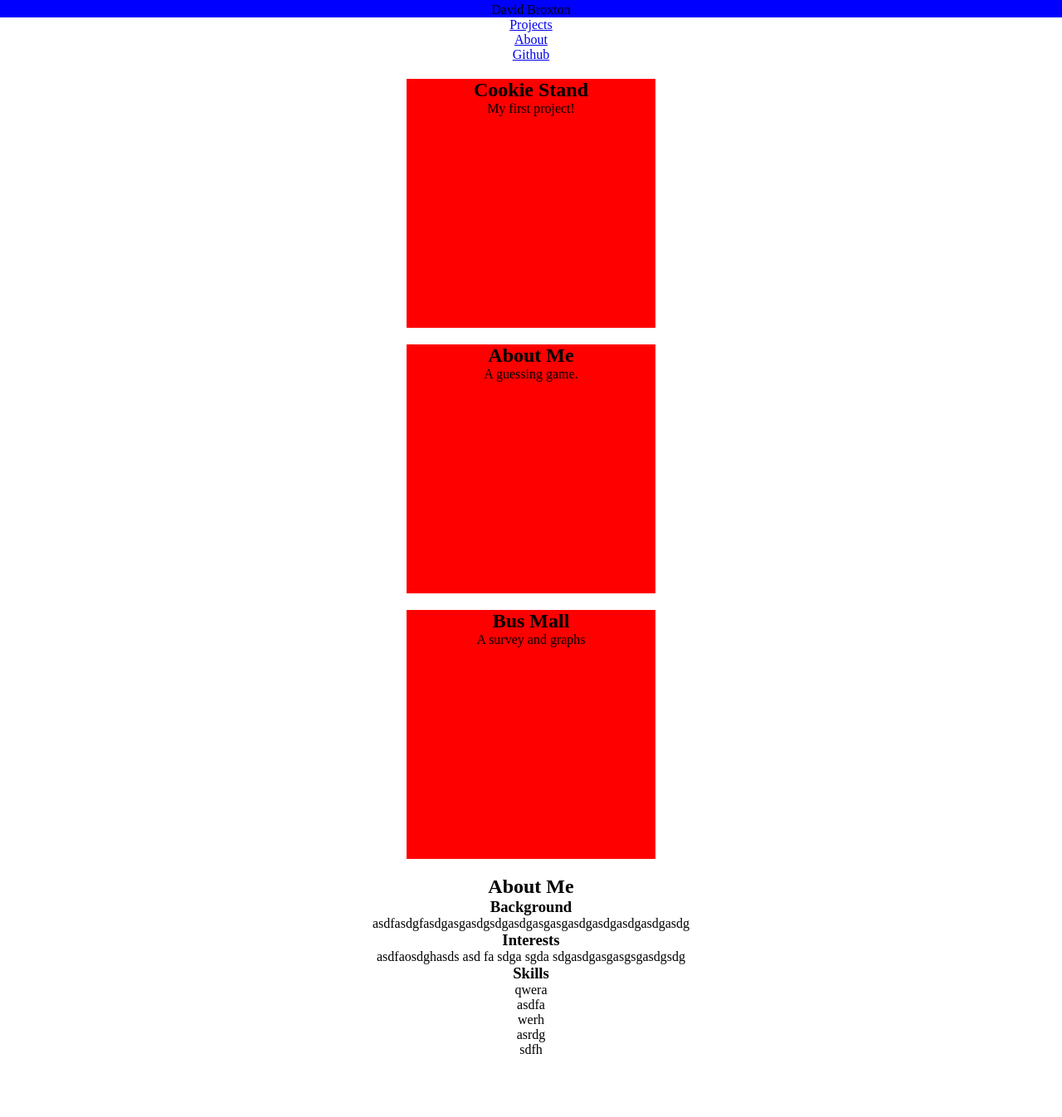
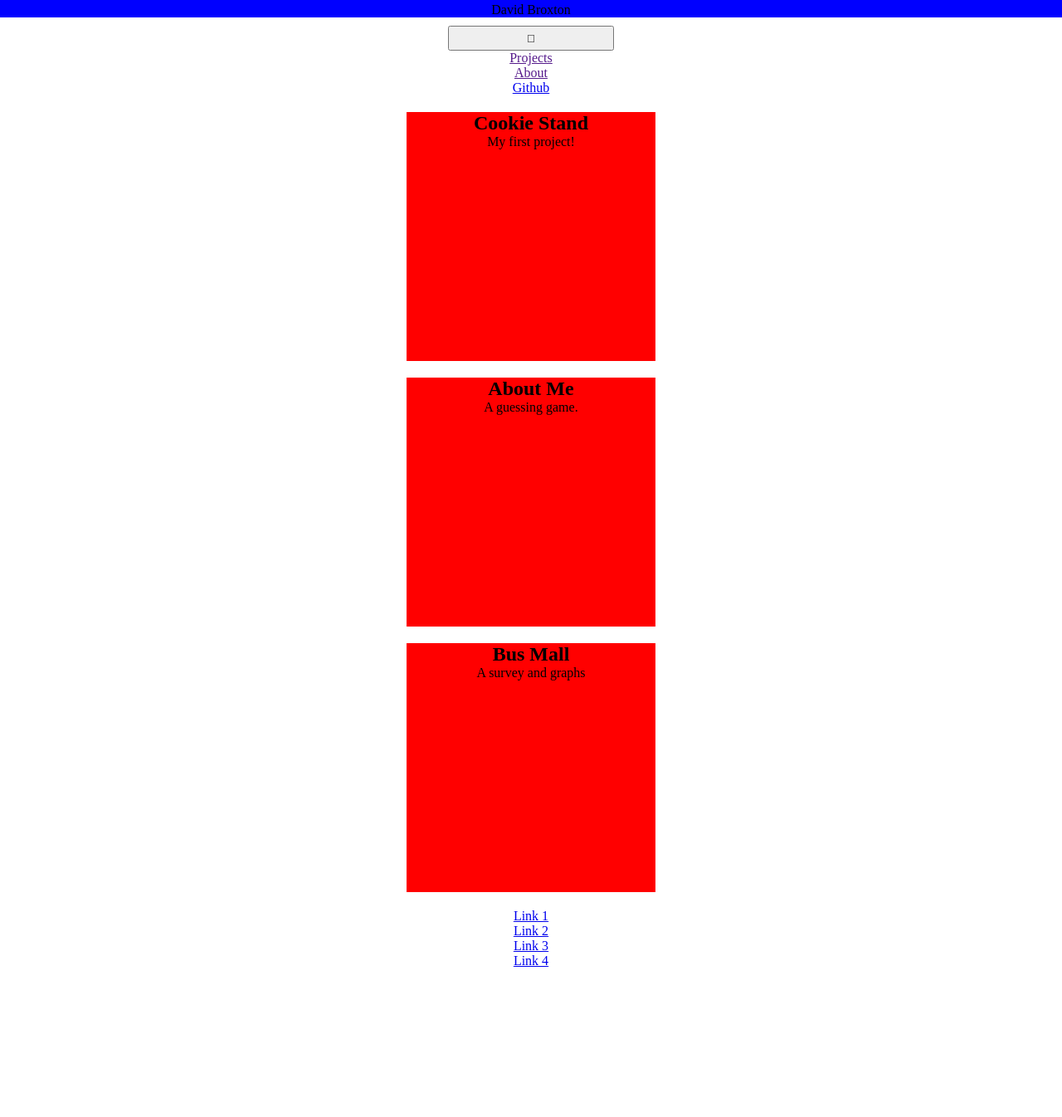
Before and after one commit to squeekyfoot/portfolio, a plain HTML site: page index.html in a window 1280 px wide. Shown: the part 541-1887 px from the top of the page at 83% size. After the commit the page ends 1708 px from the top, so only its background shows below. Drawn offline with nearby package versions, Linux system fonts and the light colour scheme.

Commit message:
Completed the tab navigation display function

```diff
--- a/index.html
+++ b/index.html
@@ -16,13 +16,14 @@
       </figure>
     </header>
     <nav>
+      <button type="button" name="menu">&#xe9bd;</button>
       <ul>
-        <li><a href="#">Projects</a></li>
-        <li><a href="#">About</a></li>
+        <li><a class="tab" href="" data-content="projectList">Projects</a></li>
+        <li><a class="tab" href="" data-content="aboutSection">About</a></li>
         <li><a href="https://github.com/squeekyfoot">Github</a></li>
       </ul>
     </nav>
-    <main id="projectList">
+    <main class="tab-content" id="projectList">
       <article class="project template">
         <h1>Project</h1>
         <div class="description">
@@ -30,7 +31,7 @@
         </div>
       </article>
     </main>
-    <section>
+    <section class="tab-content" id="aboutSection">
       <h1>About Me</h1>
       <div class="about">
         <h3>Background</h3>
@@ -53,10 +54,10 @@
     </section>
     <footer>
       <ul>
-        <li><a href="#"></a></li>
-        <li><a href="#"></a></li>
-        <li><a href="#"></a></li>
-        <li><a href="#"></a></li>
+        <li><a href="#">Link 1</a></li>
+        <li><a href="#">Link 2</a></li>
+        <li><a href="#">Link 3</a></li>
+        <li><a href="#">Link 4</a></li>
       </ul>
     </footer>
     <script src="https://ajax.googleapis.com/ajax/libs/jquery/3.1.1/jquery.min.js"></script>
--- a/js/app.js
+++ b/js/app.js
@@ -25,3 +25,12 @@ projectData.forEach(function(projectObject) {
 projects.forEach(function(project) {
   $('#projectList').append(project.toHtml());
 });
+
+$(document).ready(function() {
+  $('.tab').on('click', function(e) {
+    e.preventDefault();
+    $('.tab-content').hide();
+    $('#' + $(this).attr('data-content')).show();
+  });
+  $('.tab:first').click();
+});
--- a/styles/base.css
+++ b/styles/base.css
@@ -22,6 +22,13 @@ header {
 	background-color: blue;
 }
 
+button {
+	margin-top: 10px;
+	width: 200px;
+	max-width: 60%;
+	height: 30px;
+}
+
 main article {
 	background-color: red;
 	width: 300px;
```
